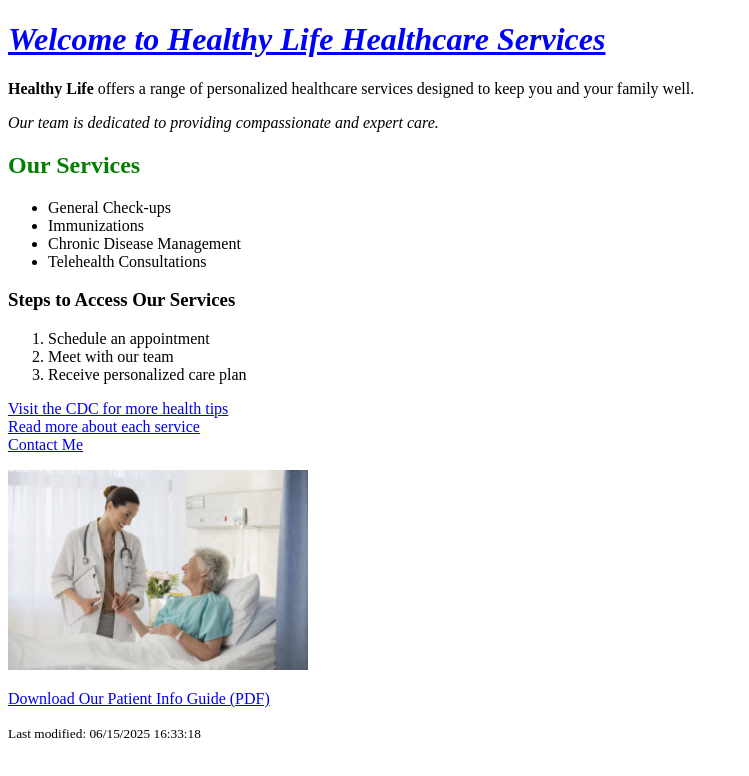
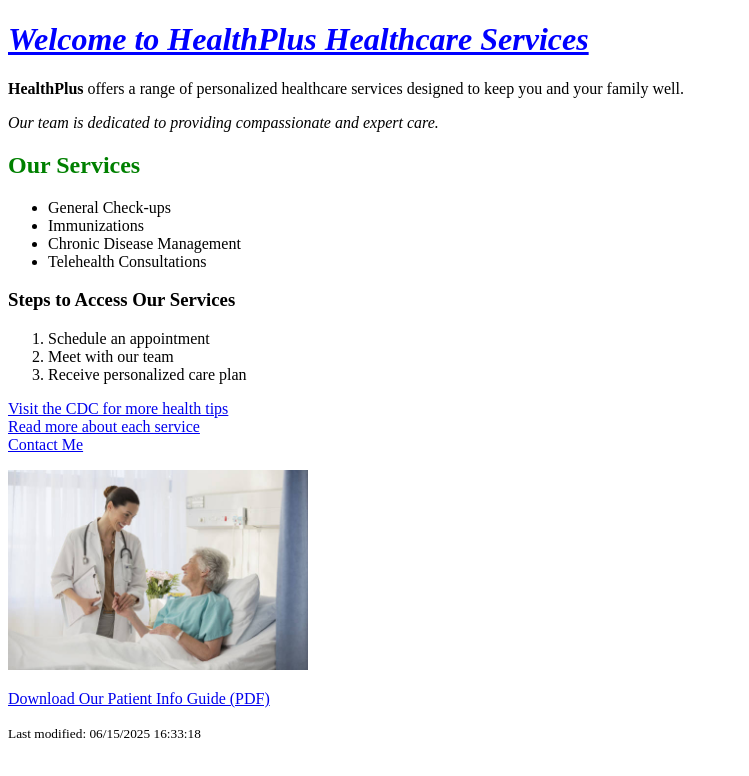
Before and after one commit to mckennatoltz/mckennatoltz.github.io, a plain HTML site: page index.html in a window 1280 px wide. Shown: the whole page, without its empty margins (0-749 px from the left). Drawn offline with Linux system fonts and the light colour scheme.

Commit message:
Update index.html

```diff
--- a/index.html
+++ b/index.html
@@ -3,9 +3,9 @@
 <head>
 <body>
 
-  <h1 style="color: blue"><u><i>Welcome to Healthy Life Healthcare Services</i></u></h1>
+  <h1 style="color: blue"><u><i>Welcome to HealthPlus Healthcare Services</i></u></h1>
 
-  <p class="highlight"><b>Healthy Life</b> offers a range of personalized healthcare services designed to keep you and your family well.</p>
+  <p class="highlight"><b>HealthPlus</b> offers a range of personalized healthcare services designed to keep you and your family well.</p>
 
   <p class="emphasis"> <i>Our team is dedicated to providing compassionate and expert care. </i> </p>
 
```
